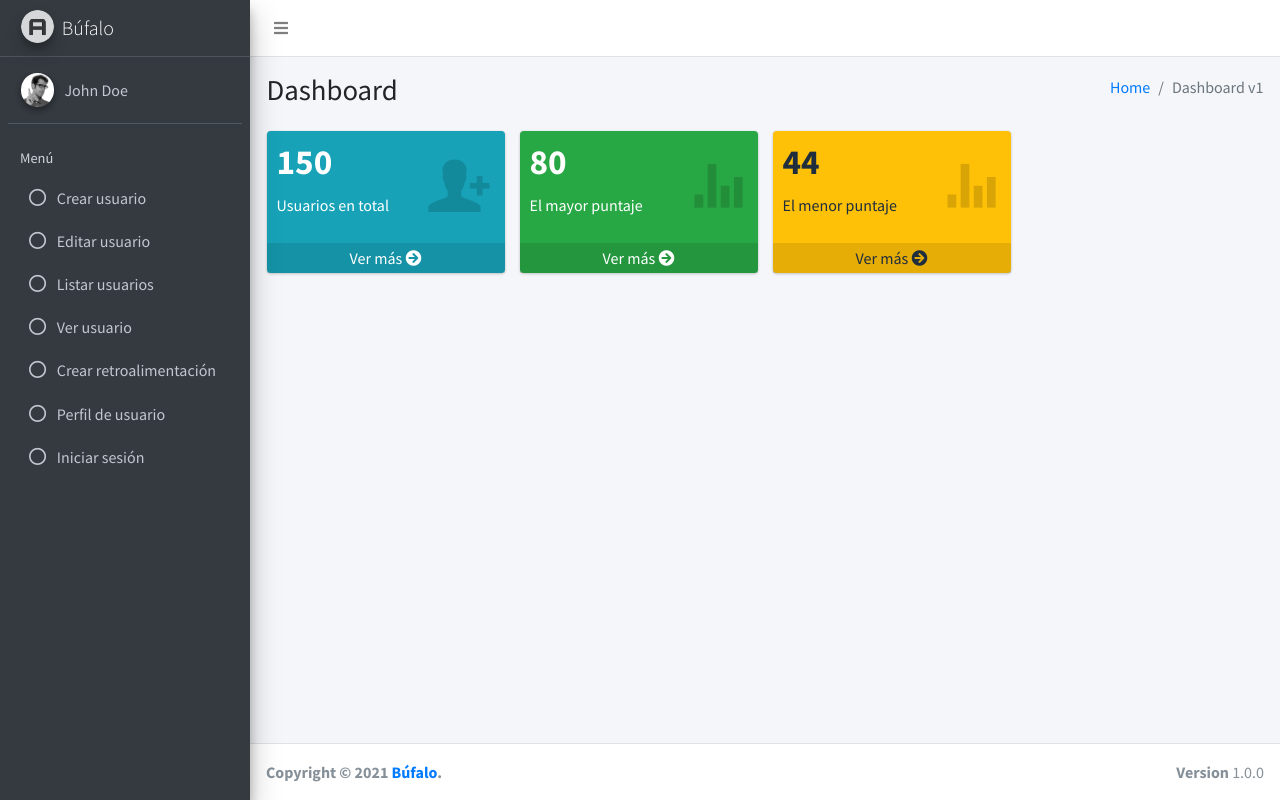
After one commit to fseve/bufaloflask, a Flask app: page /dashboard in a window 1280 px wide. The commit adds this page. Run offline with Flask 2, Linux system fonts and the light colour scheme; some libraries are stand-ins or nearby versions.

Commit message:
dashboard page

```diff
--- a/app.py
+++ b/app.py
@@ -107,3 +107,7 @@ def perfilUsuario():
     form.puntaje.data = 85
     form.comentarios.data = 'Ha realizado un desempeño sobresaliente.'
     return render_template('perfil-usuario.html', form=form)
+
+@app.route('/dashboard')
+def dashboard():
+    return render_template('dashboard.html')
--- /dev/null
+++ b/templates/dashboard.html
@@ -0,0 +1,136 @@
+{% extends 'layout.html' %}
+
+{% block headblock %}
+  <!-- Google Font: Source Sans Pro -->
+  <link rel="stylesheet" href="https://fonts.googleapis.com/css?family=Source+Sans+Pro:300,400,400i,700&display=fallback">
+  <!-- Font Awesome -->
+  <link rel="stylesheet" href="{{url_for('static', filename='plugins/fontawesome-free/css/all.min.css')}}">
+  <!-- Ionicons -->
+  <link rel="stylesheet" href="https://code.ionicframework.com/ionicons/2.0.1/css/ionicons.min.css">
+  <!-- Tempusdominus Bootstrap 4 -->
+  <link rel="stylesheet" href="{{url_for('static', filename='plugins/tempusdominus-bootstrap-4/css/tempusdominus-bootstrap-4.min.css')}}">
+  <!-- iCheck -->
+  <link rel="stylesheet" href="{{url_for('static', filename='plugins/icheck-bootstrap/icheck-bootstrap.min.css')}}">
+  <!-- JQVMap -->
+  <!-- <link rel="stylesheet" href="{{url_for('static', filename='plugins/jqvmap/jqvmap.min.css')}}"> -->
+  <!-- Theme style -->
+  <link rel="stylesheet" href="{{url_for('static', filename='dist/css/adminlte.min.css')}}">
+  <!-- overlayScrollbars -->
+  <link rel="stylesheet" href="{{url_for('static', filename='plugins/overlayScrollbars/css/OverlayScrollbars.min.css')}}">
+  <!-- Daterange picker -->
+  <link rel="stylesheet" href="{{url_for('static', filename='plugins/daterangepicker/daterangepicker.css')}}">
+  <!-- summernote -->
+  <link rel="stylesheet" href="{{url_for('static', filename='plugins/summernote/summernote-bs4.min.css')}}">
+{% endblock %}
+
+{% block contentblock %}
+  <!-- Preloader -->
+  <div class="preloader flex-column justify-content-center align-items-center">
+    <img class="animation__shake" src="{{url_for('static', filename='dist/img/AdminLTELogo.png')}}" alt="AdminLTELogo" height="60" width="60">
+  </div>
+
+  <div class="content-wrapper contenedor">
+    <div class="content-header">
+      <div class="container-fluid">
+        <div class="row mb-2">
+          <div class="col-sm-6">
+            <h1 class="m-0">Dashboard</h1>
+          </div>
+          <div class="col-sm-6">
+            <ol class="breadcrumb float-sm-right">
+              <li class="breadcrumb-item"><a href="#">Home</a></li>
+              <li class="breadcrumb-item active">Dashboard v1</li>
+            </ol>
+          </div>
+        </div>
+      </div>
+    </div>
+
+    <section class="content">
+      <div class="container-fluid">
+
+        <div class="row">
+
+          <div class="col-lg-3 col-6">
+            <div class="small-box bg-info">
+              <div class="inner">
+                <h3>150</h3>
+                <p>Usuarios en total</p>
+              </div>
+              <div class="icon">
+                <i class="ion ion-person-add"></i>
+              </div>
+              <a href="#" class="small-box-footer">Ver más <i class="fas fa-arrow-circle-right"></i></a>
+            </div>
+          </div>
+
+          <div class="col-lg-3 col-6">
+            <div class="small-box bg-success">
+              <div class="inner">
+                <h3>80<sup style="font-size: 20px"></sup></h3>
+                <p>El mayor puntaje</p>
+              </div>
+              <div class="icon">
+                <i class="ion ion-stats-bars"></i>
+              </div>
+              <a href="#" class="small-box-footer">Ver más <i class="fas fa-arrow-circle-right"></i></a>
+            </div>
+          </div>
+
+          <div class="col-lg-3 col-6">
+            <div class="small-box bg-warning">
+              <div class="inner">
+                <h3>44</h3>
+                <p>El menor puntaje</p>
+              </div>
+              <div class="icon">
+                <i class="ion ion-stats-bars"></i>
+              </div>
+              <a href="#" class="small-box-footer">Ver más <i class="fas fa-arrow-circle-right"></i></a>
+            </div>
+          </div>
+
+        </div>
+
+      </div>
+    </section>
+
+  </div>
+{% endblock %}
+
+{% block scriptsblock %}
+  <!-- jQuery -->
+  <script src="{{url_for('static', filename='plugins/jquery/jquery.min.js')}}"></script>
+  <!-- jQuery UI 1.11.4 -->
+  <script src="{{url_for('static', filename='plugins/jquery-ui/jquery-ui.min.js')}}"></script>
+  <!-- Resolve conflict in jQuery UI tooltip with Bootstrap tooltip -->
+  <script>
+    $.widget.bridge('uibutton', $.ui.button)
+  </script>
+  <!-- Bootstrap 4 -->
+  <script src="{{url_for('static', filename='plugins/bootstrap/js/bootstrap.bundle.min.js')}}"></script>
+  <!-- ChartJS -->
+  <script src="{{url_for('static', filename='plugins/chart.js/Chart.min.js')}}"></script>
+  <!-- Sparkline -->
+  <!-- <script src="{{url_for('static', filename='plugins/sparklines/sparkline.js')}}"></script> -->
+  <!-- JQVMap -->
+  <!-- <script src="{{url_for('static', filename='plugins/jqvmap/jquery.vmap.min.js')}}"></script> -->
+  <!-- <script src="{{url_for('static', filename='plugins/jqvmap/maps/jquery.vmap.usa.js')}}"></script> -->
+  <!-- jQuery Knob Chart -->
+  <!-- <script src="{{url_for('static', filename='plugins/jquery-knob/jquery.knob.min.js')}}"></script> -->
+  <!-- daterangepicker -->
+  <script src="{{url_for('static', filename='plugins/moment/moment.min.js')}}"></script>
+  <script src="{{url_for('static', filename='plugins/daterangepicker/daterangepicker.js')}}"></script>
+  <!-- Tempusdominus Bootstrap 4 -->
+  <script src="{{url_for('static', filename='plugins/tempusdominus-bootstrap-4/js/tempusdominus-bootstrap-4.min.js')}}"></script>
+  <!-- Summernote -->
+  <script src="{{url_for('static', filename='plugins/summernote/summernote-bs4.min.js')}}"></script>
+  <!-- overlayScrollbars -->
+  <script src="{{url_for('static', filename='plugins/overlayScrollbars/js/jquery.overlayScrollbars.min.js')}}"></script>
+  <!-- AdminLTE App -->
+  <script src="{{url_for('static', filename='dist/js/adminlte.js')}}"></script>
+  <!-- AdminLTE for demo purposes -->
+  <script src="{{url_for('static', filename='dist/js/demo.js')}}"></script>
+  <!-- AdminLTE dashboard demo (This is only for demo purposes) -->
+  <!-- <script src="{{url_for('static', filename='dist/js/pages/dashboard.js')}}"></script> -->
+{% endblock %}
--- a/templates/layout.html
+++ b/templates/layout.html
@@ -4,6 +4,7 @@
   <meta charset="utf-8">
   <meta name="viewport" content="width=device-width, initial-scale=1">
   <title>Búfalo</title>
+  <link rel="icon" type="image/png" href="{{url_for('static', filename='dist/img/AdminLTELogo.png')}}">
 
 	{% block headblock %}
 
@@ -30,14 +31,14 @@
 
     <aside class="main-sidebar sidebar-dark-primary elevation-4">
       <a href="#" class="brand-link">
-        <img src="{{ url_for('static', filename='dist/img/AdminLTELogo.png')}}" alt="AdminLTE Logo" class="brand-image img-circle elevation-3" style="opacity: .8">
+        <img src="{{url_for('static', filename='dist/img/AdminLTELogo.png')}}" alt="AdminLTE Logo" class="brand-image img-circle elevation-3" style="opacity: .8">
         <span class="brand-text font-weight-light">Búfalo</span>
       </a>
 
       <div class="sidebar">
         <div class="user-panel mt-3 pb-3 mb-3 d-flex">
           <div class="image">
-            <img src="{{ url_for('static', filename='dist/img/user2-160x160.jpg')}}" class="img-circle elevation-2" alt="User Image">
+            <img src="{{url_for('static', filename='dist/img/user2-160x160.jpg')}}" class="img-circle elevation-2" alt="User Image">
           </div>
           <div class="info">
             <a href="#" class="d-block">John Doe</a>
```
Also changed, not shown: templates/crear-usuario.html (+6 -6 lines), templates/editar-usuario.html (+6 -6 lines), templates/generar-retroalimentacion-usuario.html (+6 -6 lines), templates/login.html (+6 -6 lines), templates/perfil-usuario.html (+6 -6 lines), templates/ver-listar-usuarios.html (+10 -10 lines), templates/ver-usuario.html (+6 -6 lines).
